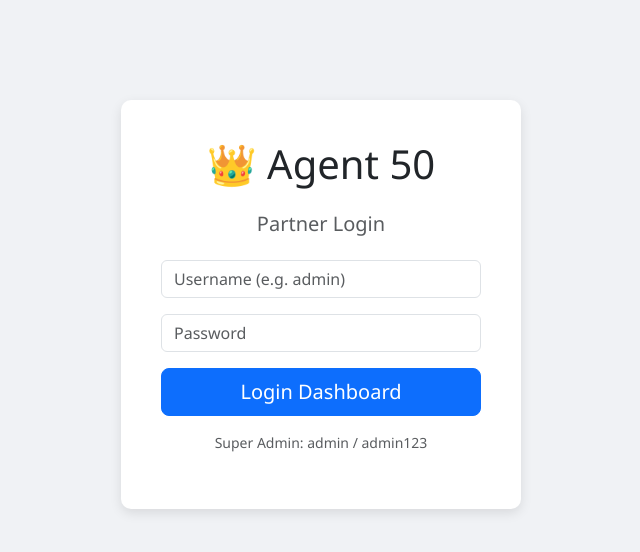
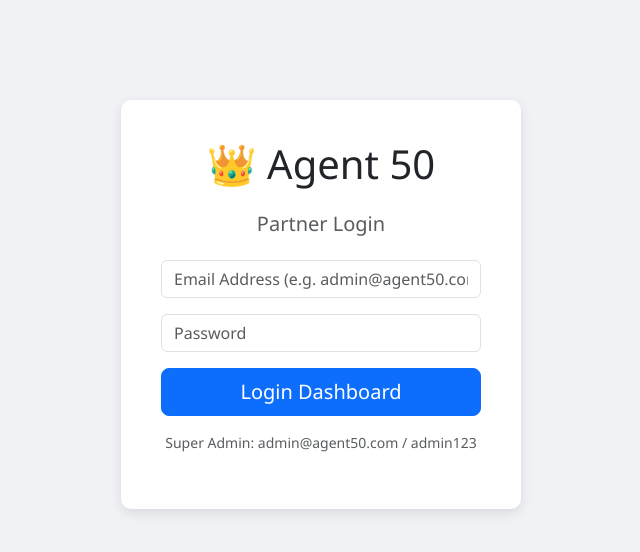
Before and after one commit to hilltopcurry-star/AGENT50_SUPREME_CORE_backend, a Flask app: template templates/admin.html in a window 1280 px wide. Shown: the top 552 px of the page, without its empty margins (319-959 px from the left). Run offline with Flask 3, Linux system fonts and the light colour scheme; the template is opened without the code that fills it, so the values that code supplies are empty.

Commit message:
Final Fix: Email Login Aligned

```diff
--- a/templates/admin.html
+++ b/templates/admin.html
@@ -8,7 +8,7 @@
     <style>
         body { background-color: #f0f2f5; font-family: 'Segoe UI', sans-serif; }
         .login-container { max-width: 400px; margin: 100px auto; background: white; padding: 40px; border-radius: 10px; box-shadow: 0 4px 12px rgba(0,0,0,0.1); }
-        .dashboard { display: none; } /* Hidden by default */
+        .dashboard { display: none; }
         .stat-card { border: none; border-radius: 10px; color: white; padding: 20px; margin-bottom: 20px; }
         .bg-purple { background: linear-gradient(45deg, #6a11cb, #2575fc); }
         .bg-orange { background: linear-gradient(45deg, #ff9966, #ff5e62); }
@@ -24,10 +24,10 @@
         <div class="login-container text-center">
             <h1 class="mb-4">👑 Agent 50</h1>
             <h5 class="text-muted mb-4">Partner Login</h5>
-            <input type="text" id="username" class="form-control mb-3" placeholder="Username (e.g. admin)">
+            <input type="email" id="email" class="form-control mb-3" placeholder="Email Address (e.g. admin@agent50.com)">
             <input type="password" id="password" class="form-control mb-3" placeholder="Password">
             <button class="btn btn-primary w-100 btn-lg" onclick="login()">Login Dashboard</button>
-            <p class="mt-3 text-muted small">Super Admin: admin / admin123</p>
+            <p class="mt-3 text-muted small">Super Admin: admin@agent50.com / admin123</p>
         </div>
     </div>
 
@@ -70,8 +70,8 @@
 
                     <div class="card p-3 shadow-sm border-warning">
                         <h4 class="text-warning">👔 Create Manager</h4>
-                        <p class="small text-muted">Assign a manager to a restaurant</p>
-                        <input type="text" id="newMgrUser" class="form-control mb-2" placeholder="Username">
+                        <p class="small text-muted">Assign a manager email to a restaurant</p>
+                        <input type="email" id="newMgrEmail" class="form-control mb-2" placeholder="Manager Email">
                         <input type="password" id="newMgrPass" class="form-control mb-2" placeholder="Password">
                         <select id="resSelector" class="form-control mb-2"></select>
                         <button class="btn btn-warning w-100" onclick="createManager()">Create Manager</button>
@@ -82,20 +82,21 @@
     </div>
 
 <script>
-    // ✅ CLOUD API LINK (Render)
+    // ✅ CLOUD API LINK
     const API = "https://agent50-supreme-core-backend-server.onrender.com";
 
-    // STATE
-    let USER = null; // Stores login info
+    let USER = null;
 
     async function login() {
-        const u = document.getElementById('username').value;
+        // GET VALUE FROM 'email' INPUT
+        const u = document.getElementById('email').value;
         const p = document.getElementById('password').value;
 
         try {
             const res = await fetch(API + '/login', {
                 method: 'POST', headers: {'Content-Type': 'application/json'},
-                body: JSON.stringify({username: u, password: p})
+                // SEND 'email' KEY TO BACKEND
+                body: JSON.stringify({email: u, password: p})
             });
             const data = await res.json();
 
@@ -104,10 +105,9 @@
             USER = data;
             document.getElementById('loginScreen').style.display = 'none';
             document.getElementById('dashboardScreen').style.display = 'block';
-            document.getElementById('welcomeMsg').innerText = `Welcome, ${data.username.toUpperCase()}`;
+            document.getElementById('welcomeMsg').innerText = `Welcome, ${data.email}`;
             document.getElementById('roleBadge').innerText = data.role === 'super_admin' ? '👑 Super Admin' : '👨‍🍳 Manager';
 
-            // Show controls based on role
             if(data.role === 'super_admin') {
                 document.getElementById('adminControls').style.display = 'block';
             } else {
@@ -120,32 +120,27 @@
     }
 
     async function loadDashboard() {
-        // Send Role and ID to backend to get filtered data
         const res = await fetch(API + '/dashboard/data', {
             method: 'POST', headers: {'Content-Type': 'application/json'},
             body: JSON.stringify({role: USER.role, restaurant_id: USER.restaurant_id})
         });
         const data = await res.json();
 
-        // 1. FILL STATS
         document.getElementById('saleToday').innerText = 'Rs ' + data.stats.sales_today;
         document.getElementById('saleYest').innerText = 'Rs ' + data.stats.sales_yesterday;
         document.getElementById('sale7').innerText = 'Rs ' + data.stats.sales_7_days;
         document.getElementById('sale30').innerText = 'Rs ' + data.stats.sales_30_days;
 
-        // 2. FILL DROPDOWN (For Admin to create managers)
         const select = document.getElementById('resSelector');
         select.innerHTML = '<option value="">Select Restaurant</option>';
         data.restaurants.forEach(r => {
             select.innerHTML += `<option value="${r.id}">${r.name}</option>`;
         });
 
-        // 3. FILL MENU SECTION
         const container = document.getElementById('menuContainer');
         container.innerHTML = '<h3>🥣 Menu Management</h3><hr>';
 
         data.restaurants.forEach(r => {
-            // Pre-fill profile if manager
             if(USER.role === 'manager') {
                 document.getElementById('resPhone').value = r.phone || '';
                 document.getElementById('resEmail').value = r.email || '';
@@ -182,7 +177,6 @@
         });
     }
 
-    // --- ACTIONS ---
     async function updateProfile() {
         const phone = document.getElementById('resPhone').value;
         const email = document.getElementById('resEmail').value;
@@ -191,13 +185,13 @@
     }
 
     async function createManager() {
-        const u = document.getElementById('newMgrUser').value;
+        const u = document.getElementById('newMgrEmail').value; // Use Email
         const p = document.getElementById('newMgrPass').value;
         const rid = document.getElementById('resSelector').value;
         if(!u || !p || !rid) return alert("Fill all fields");
         await fetch(API + '/admin/create_manager', {
             method: 'POST', headers: {'Content-Type':'application/json'},
-            body: JSON.stringify({username: u, password: p, restaurant_id: rid})
+            body: JSON.stringify({email: u, password: p, restaurant_id: rid})
         });
         alert("Manager Created!");
     }
@@ -206,7 +200,7 @@
         let name = prompt("Restaurant Name:");
         if(name) {
             await post('/admin/restaurant/add', {name: name});
-            loadDashboard(); // Refresh
+            loadDashboard();
         }
     }
 
@@ -227,7 +221,7 @@
 
     async function post(url, data) {
         await fetch(API + url, {method: 'POST', headers: {'Content-Type':'application/json'}, body: JSON.stringify(data)});
-        document.getElementById('menuContainer').innerHTML = ''; // Clear before reload
+        document.getElementById('menuContainer').innerHTML = '';
         loadDashboard();
     }
 
```
Also changed, not shown: master_fix.py (added, +31 -0 lines), server.py (+7 -12 lines).
